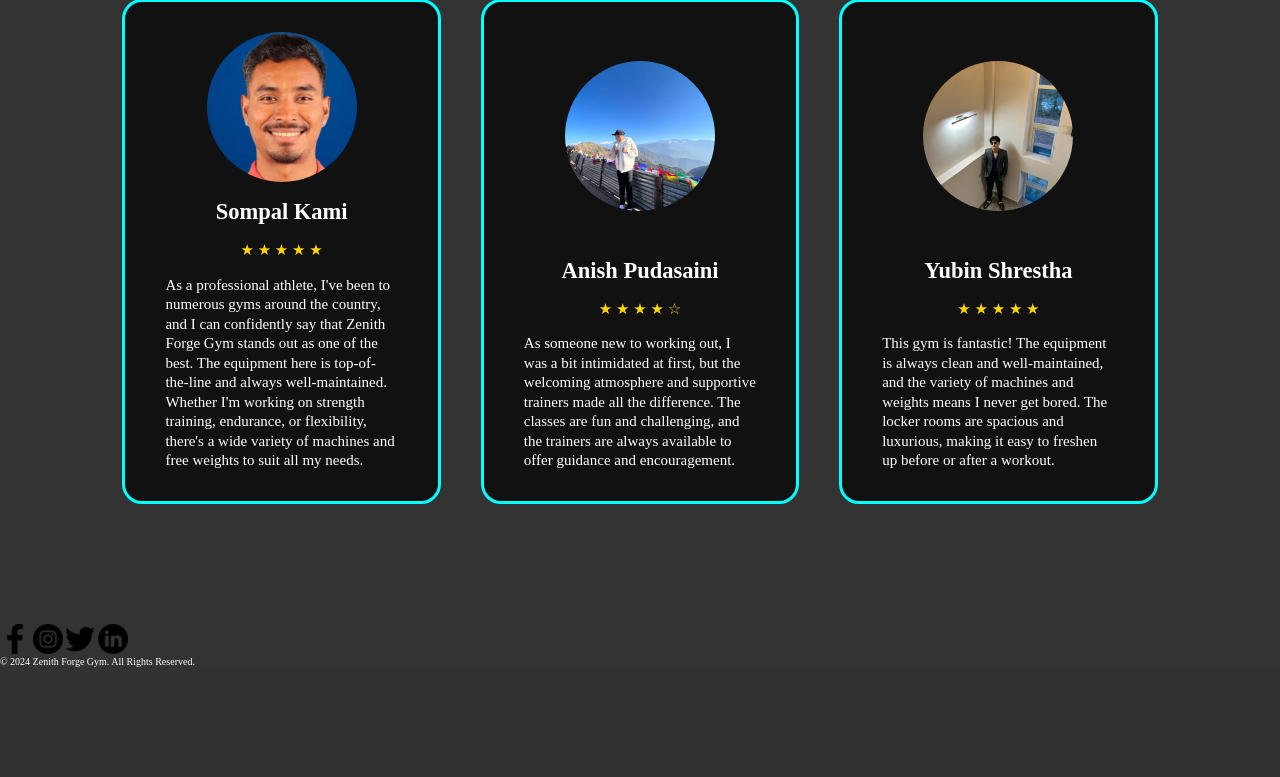
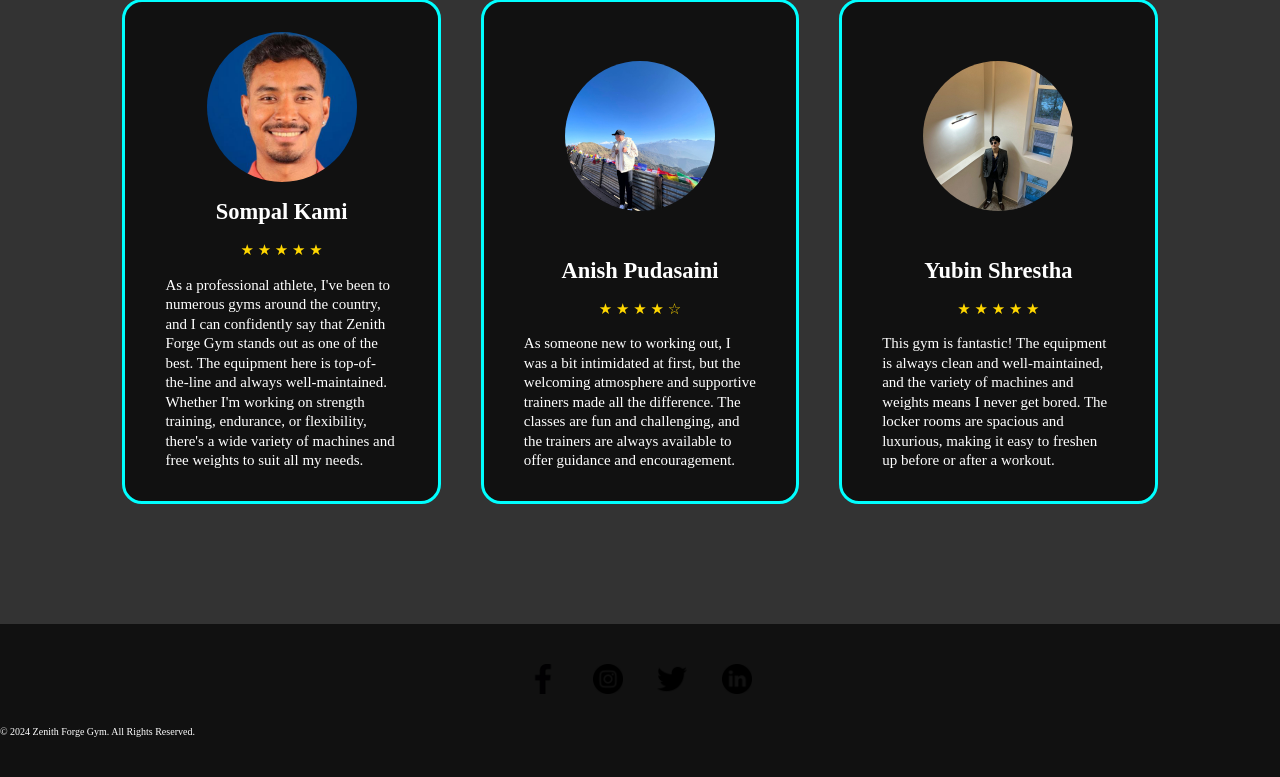
Before and after one commit to VarunGautam27/GYM-WEBSITE, a PHP site: page / in a window 1280 px wide. Shown: the part 4069-4846 px from the top of the page. Before the commit the page ends 4736 px from the top, so only its background shows below. Run offline with PHP 8.4, Linux system fonts and the light colour scheme.

Commit message:
social media logos

```diff
--- a/index.php
+++ b/index.php
@@ -193,15 +193,15 @@ if ($conn->connect_error) {
 </body>
 </html>
  <!-- Footer Section -->
- <footer>
+ <footer class="footer">
         <div class="social">
 
-            <div class="social_icons">
+
                 <a href="#"><img src="facebooklogo.png" alt="Facebook" width="30px"></a>
                 <a href="#"><img src="instagram.png" alt="Instagram" width="30px"></a>
                 <a href="#"><img src="twitter.png" alt="Twitter" width="30px"></a>
                 <a href="#"><img src="linkedin.png" alt="linkedin" width="30px"></a>
-            </div>
+
         </div>
         <p>&copy; 2024 Zenith Forge Gym. All Rights Reserved.</p>
     </footer>
--- a/style.css
+++ b/style.css
@@ -453,7 +453,7 @@ margin: auto;
 
  .footer{
     position: relative;
-    buttom: 0;
+    bottom: 0;
     width: 100%;
     padding: 40px 0;
     background-color: var(--snd-bg-color);
@@ -475,7 +475,7 @@ color: var(--bg-color);
     text-align: center;
     border-radius: 50%;
     margin: 0 10px;
-    transition: 0.5s ease;
+    transition: 0.5s ease-in-out;
  }
 
  /* scrollbar */
```
